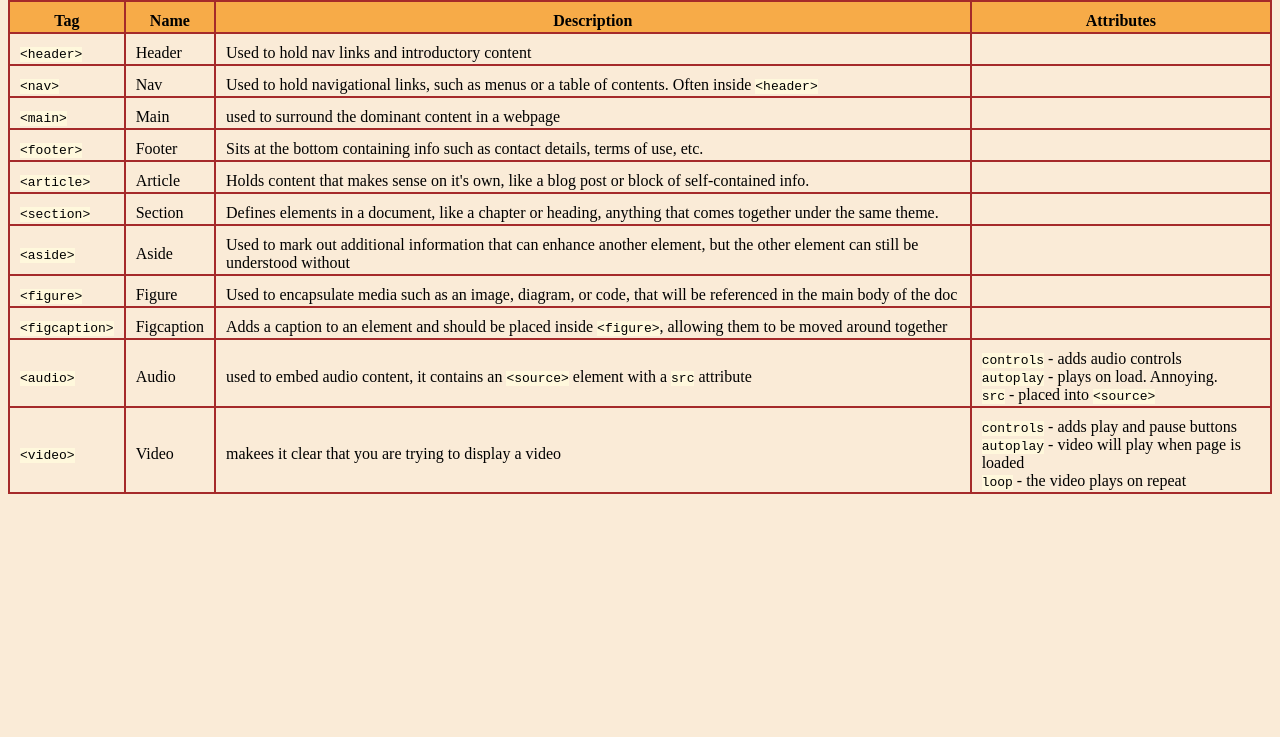
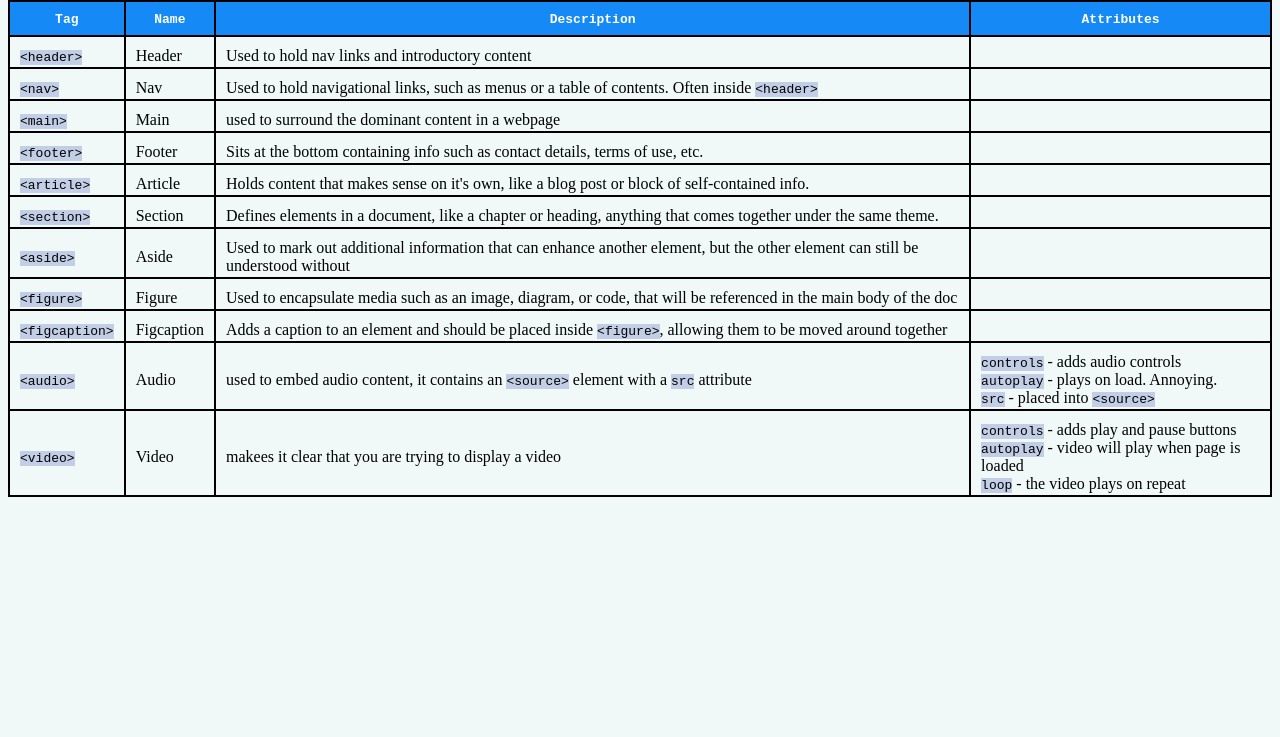
Before and after one commit to AidaP1/webdev_cheatsheet, a plain HTML site: page index.html in a window 1280 px wide. Shown: the part 63-800 px from the top of the page. Drawn offline with Linux system fonts and the light colour scheme.

Commit message:
updated to blue color scheme

```diff
--- a/styles.css
+++ b/styles.css
@@ -1,9 +1,10 @@
 body {
-    background-color: antiquewhite;
+    background-color: rgb(240, 248, 248);
 }
 
 header {
     padding-bottom: 10px;
+    text-align: center;
 }
 
 h1 {
@@ -18,17 +19,20 @@ table,
 th,
 td {
     border-collapse: collapse;
-    border: brown 2px solid;
+    border: black 2px solid;
     padding: 10px 10px 2px;
 }
 
 th {
-    background-color: rgb(247, 171, 72);
+    background-color: rgb(21, 138, 247);
+    color: white;
     vertical-align: middle;
+    font-family: monospace;
+    padding-bottom: 8px;
 }
 
 .code {
-    background-color: cornsilk;
+    background-color: rgb(193, 206, 230);
     font-family: monospace;
 }
 
```
